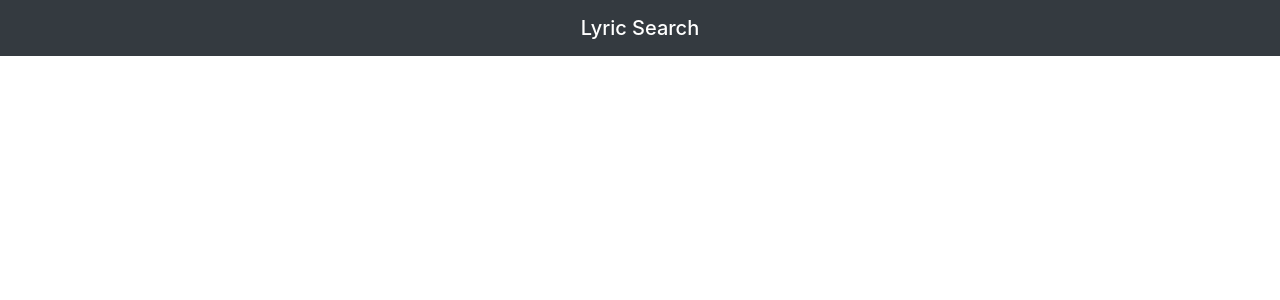
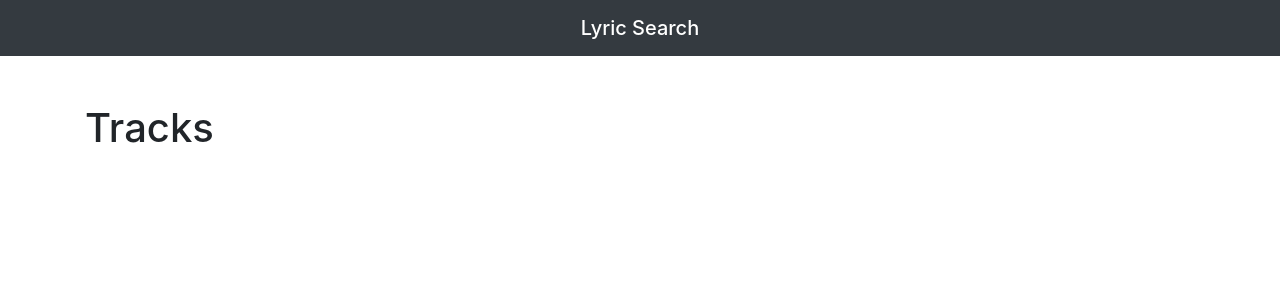
Before and after one commit to kphillips001/lyricSearch, a React (Create React App) app: page / in a window 1280 px wide. Shown: the top 300 px of the page. Built offline with nearby package versions, Linux system fonts and the light colour scheme.

Commit message:
added index and tracks components

```diff
--- a/package.json
+++ b/package.json
@@ -5,6 +5,7 @@
   "dependencies": {
     "react": "^16.9.0",
     "react-dom": "^16.9.0",
+    "react-router-dom": "^5.0.1",
     "react-scripts": "3.1.1"
   },
   "scripts": {
--- a/src/App.js
+++ b/src/App.js
@@ -1,13 +1,22 @@
 import React, {Component } from 'react';
+import { BrowserRouter as Router, Route, Switch} from 'react-router-dom';
 import Navbar from './components/layout/navbar'
+import Index from './components/layout/index'
 import './App.css';
 
 class App extends Component {
   render() {
     return (
-      <div className='App'>
-        <Navbar />
-      </div>
+      <Router>
+        <>
+          <Navbar />
+            <div className='container'>
+              <Switch>
+                <Route exact path='/'component={Index} />
+              </Switch>
+            </div>
+        </>
+      </Router>
     )
   }
 }
--- /dev/null
+++ b/src/components/layout/index.js
@@ -0,0 +1,11 @@
+ import React from 'react';
+ import Tracks from '../tracks/tracks'
+
+ const Index = () => {
+   return (
+    <>
+      <Tracks />
+    </>
+   )
+ }
+  export default Index;
--- /dev/null
+++ b/src/components/tracks/tracks.js
@@ -0,0 +1,13 @@
+import React, { Component } from 'react'
+
+class Tracks extends Component {
+  render() {
+    return (
+      <div>
+        <h1>Tracks</h1>
+      </div>
+    )
+  }
+}
+
+export default Tracks
```
Also changed, not shown: 1 other file (tests, documents, lock files or other folders).
